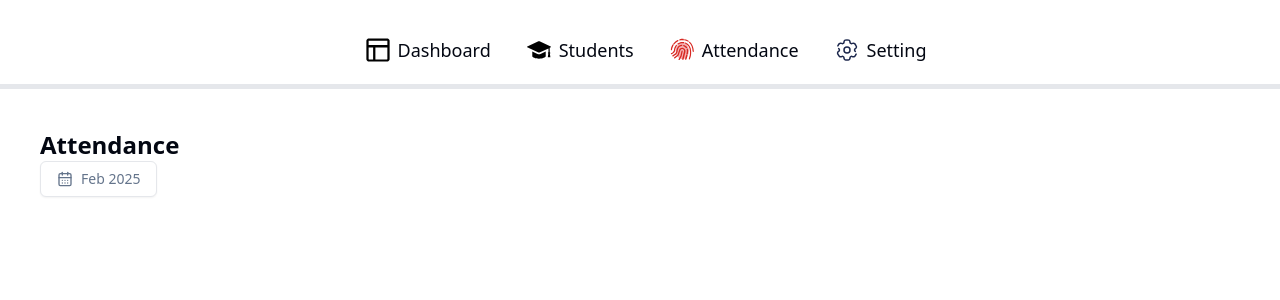
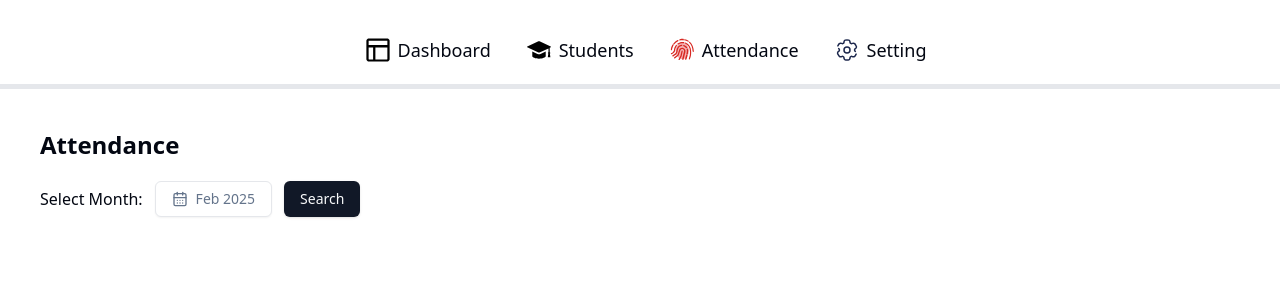
Before and after one commit to kumail-ahmad/Attendance, a Next.js app: page /pages/attendance in a window 1280 px wide. Shown: the top 300 px of the page. Built offline with nearby package versions, Linux system fonts and the light colour scheme.

Commit message:
Modified Attendance

```diff
--- /dev/null
+++ b/app/_components/GradeSelect.jsx
@@ -0,0 +1,6 @@
+import React from "react";
+
+function GradeSelect() {
+  return <div>GradeSelect</div>;
+}
+export default GradeSelect;
--- a/app/_components/MonthSelection.jsx
+++ b/app/_components/MonthSelection.jsx
@@ -11,7 +11,7 @@ import { addMonths } from "date-fns";
 import moment from "moment";
 import { Calendar } from "@/components/ui/calendar";
 
-const MonthSelection = ({selectedMonth}) => {
+const MonthSelection = ({ selectedMonth }) => {
   const [date, setDate] = useState(new Date());
   const today = new Date();
 
@@ -20,7 +20,7 @@ const MonthSelection = ({selectedMonth}) => {
   return (
     <div>
       <Popover>
-        <PopoverTrigger>
+        <PopoverTrigger asChild>
           <Button
             variant="outline"
             className="flex gap-2 items-center text-slate-500"
@@ -33,10 +33,8 @@ const MonthSelection = ({selectedMonth}) => {
         <PopoverContent>
           <Calendar
             mode="single"
-            selected={date}
-            onSelect={setDate}
             onMonthChange={(value) => {
-              selectedMonth(value);
+                MonthSelection(value);
               setMonth(value);
             }}
             className="rounded-md border"
--- a/app/pages/attendance/page.js
+++ b/app/pages/attendance/page.js
@@ -1,4 +1,5 @@
 import MonthSelection from "@/app/_components/MonthSelection";
+import { Button } from "@/components/ui/button";
 import React from "react";
 
 const Attendance = () => {
@@ -7,9 +8,11 @@ const Attendance = () => {
       <h2 className="text-2xl font-bold"> Attendance </h2>
 
       {/* Search Option */}
-      <MonthSelection />
-
-      {/* Attendance Grid  */}
+      <div className="flex gap-3 mt-5 items-center">
+        <label>Select Month:</label>
+        <MonthSelection />
+        <Button>Search</Button>
+      </div>
     </div>
   );
 };
```
